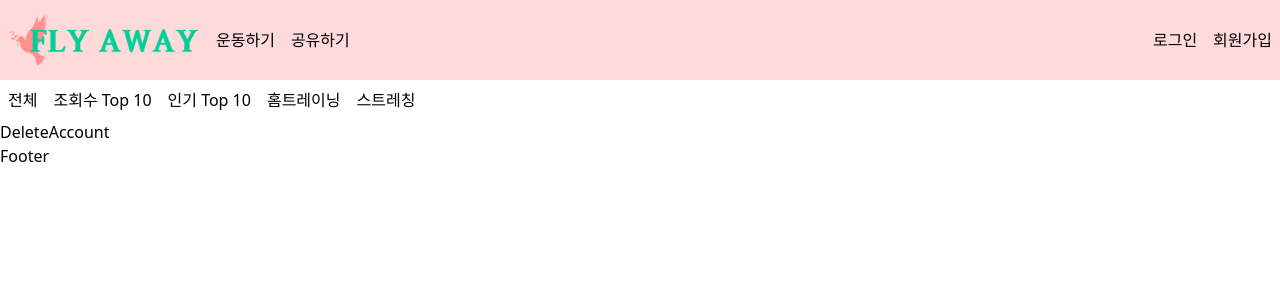
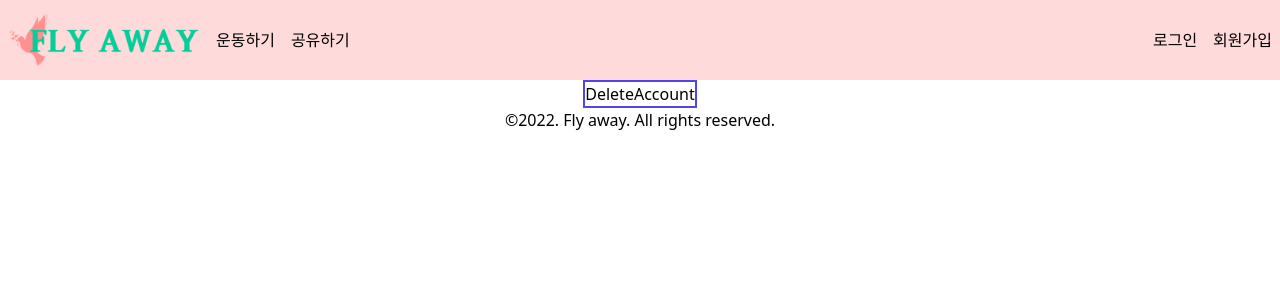
Before and after one commit to codestates-seb/seb39_main_024, a React (Create React App) app in the folder client/: page /mypage/deleteaccount in a window 1280 px wide. Shown: the top 300 px of the page. Built offline with nearby package versions, Linux system fonts and the light colour scheme.

Commit message:
fix footer, layout, navbar, app

```diff
--- a/client/src/App.tsx
+++ b/client/src/App.tsx
@@ -19,7 +19,7 @@ const Home = lazy(() => import('./pages/Home'));
 const Join = lazy(() => import('./pages/auth/Join'));
 const Login = lazy(() => import('./pages/auth/Login'));
 const Footer = lazy(() => import('./containers/Footer'));
-const Main = lazy(() => import('./containers/Main'));
+const Layout = lazy(() => import('./containers/Layout'));
 const Topbar = lazy(() => import('./containers/Topbar'));
 
 function App() {
@@ -28,16 +28,16 @@ function App() {
       <Suspense fallback={<p>로딩중</p>}>
         <Topbar />
         <Navbar />
-        <Main>
+        <Layout>
           <Routes>
             <Route path="/" element={<Home />} />
             <Route path="/login" element={<Login />} />
             <Route path="/join" element={<Join />} />
-            <Route path="/videos/all" element={<VideosAll />} />
+            <Route path="/videos" element={<VideosAll />} />
             <Route path="/videos/popularity" element={<Popularity />} />
             <Route path="/videos/training" element={<Training />} />
             <Route path="/videos/stretching" element={<Stretching />} />
-            <Route path="/posts/all" element={<PostsAll />} />
+            <Route path="/posts" element={<PostsAll />} />
             <Route path="/posts/free" element={<Free />} />
             <Route path="/posts/meal" element={<Meal />} />
             <Route path="/posts/record" element={<Record />} />
@@ -46,7 +46,7 @@ function App() {
             <Route path="/mypage/edit" element={<Edit />} />
             <Route path="/mypage/deleteaccount" element={<DeleteAccount />} />
           </Routes>
-        </Main>
+        </Layout>
         <Footer />
       </Suspense>
     </RecoilRoot>
--- a/client/src/containers/Footer.tsx
+++ b/client/src/containers/Footer.tsx
@@ -1,5 +1,9 @@
 import React from 'react';
 
 export default function Footer() {
-  return <div>Footer</div>;
+  return (
+    <footer className="h-20 text-center">
+      ©2022. Fly away. All rights reserved.
+    </footer>
+  );
 }
--- /dev/null
+++ b/client/src/containers/Layout.tsx
@@ -0,0 +1,17 @@
+import { ReactNode } from 'react';
+
+type ChildrenComponent = {
+  children: ReactNode;
+};
+
+export default function Layout(props: ChildrenComponent) {
+  return (
+    <main className="flex justify-center items-center h-full">
+      <div className=""></div>
+      <section className="sm:max-w-480 border-solid border-2 border-indigo-600">
+        {props.children}
+      </section>
+      <div className=""></div>
+    </main>
+  );
+}
--- a/client/src/containers/Main.tsx
+++ /dev/null
@@ -1,9 +0,0 @@
-import { ReactNode } from 'react';
-
-type ChildrenComponent = {
-  children: ReactNode;
-};
-
-export default function Main(props: ChildrenComponent) {
-  return <main>{props.children}</main>;
-}
--- a/client/src/containers/Navbar.tsx
+++ b/client/src/containers/Navbar.tsx
@@ -1,13 +1,45 @@
+import { useLocation } from 'react-router-dom';
+import { useEffect, useState } from 'react';
 import Button from '../components/Button';
 
 export default function Navbar() {
+  const location = useLocation();
+
+  const [path, setPath] = useState('');
+
+  useEffect(() => {
+    setPath(location.pathname);
+  }, [location]);
+
   return (
-    <nav className="flex sm:text-xs">
-      <Button link="/all" str="전체" />
-      <Button link="/views" str="조회수 Top 10" />
-      <Button link="/popularity" str="인기 Top 10" />
-      <Button link="/training" str="홈트레이닝" />
-      <Button link="/stretching" str="스트레칭" />
-    </nav>
+    <>
+      {path.includes('/videos') && (
+        <nav className="flex sm:text-xs flex-row items-center justify-between">
+          <div>
+            <Button link="/videos" str="전체" />
+            <Button link="/videos/popularity" str="인기 Top 10" />
+            <Button link="/videos/training" str="홈트레이닝" />
+            <Button link="/videos/stretching" str="스트레칭" />
+          </div>
+          <div>
+            <input placeholder="영상 검색하기" />
+          </div>
+        </nav>
+      )}
+      {path.includes('/posts') && (
+        <nav className="flex sm:text-xs flex-row items-center justify-between">
+          <div>
+            <Button link="/posts" str="전체" />
+            <Button link="/posts/record" str="운동 기록" />
+            <Button link="/posts/meal" str="다이어트 식단" />
+            <Button link="/posts/free" str="자유" />
+          </div>
+          <div>
+            <Button link="/posts/create" str="글쓰기" />
+            <input placeholder="글 검색하기" />
+          </div>
+        </nav>
+      )}
+    </>
   );
 }
--- a/client/tailwind.config.js
+++ b/client/tailwind.config.js
@@ -6,6 +6,12 @@ module.exports = {
       colors: {
         pink: '#FFDADA',
       },
+      width: {
+        768: '768px',
+      },
+    },
+    maxWidth: {
+      480: '480px',
     },
     screens: {
       sm: { max: '767px' },
```
